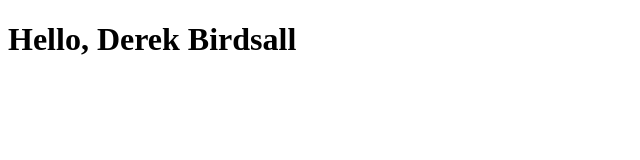
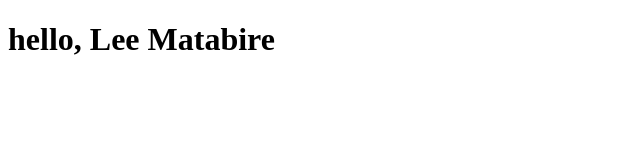
Before and after one commit to AleH6/GitDemo, a plain HTML site: page index.html in a window 1280 px wide. Shown: the whole page, without its empty margins (0-640 px from the left). Drawn offline with Linux system fonts and the light colour scheme.

Commit message:
I changed the name

```diff
--- a/index.html
+++ b/index.html
@@ -6,5 +6,11 @@
   </head>
   <body>
     <h1 class="changeName">Hello, Derek Birdsall</h1>
+
+    <script>
+      var H1=document.getElementsByClassName("changeName");
+      console.log(H1);
+      H1[0].innerHTML = "hello, Lee Matabire";
+    </script>
   </body>
 </html>
```
